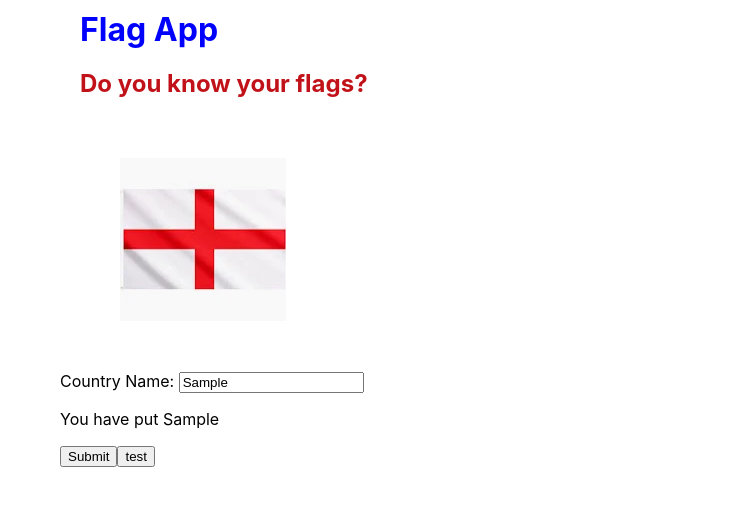
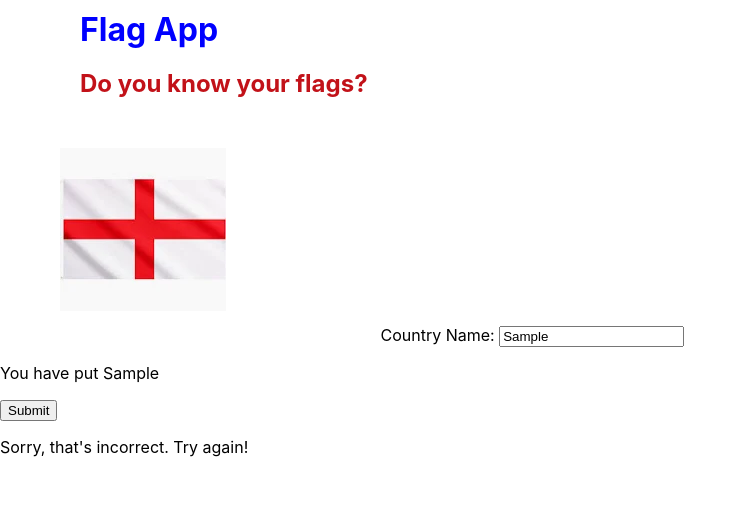
Before and after one commit to KMartinSA/Autotest, a React (Create React App) app: page / in a window 1280 px wide. Both pictures are taken after typing "Sample" into the empty fields and a click on the button "Submit". Shown: the top 506 px of the page, without its empty margins (0-747 px from the left). Built offline with nearby package versions, Linux system fonts and the light colour scheme.

Commit message:
Fixes some bugs for the start of the seminar

```diff
--- a/src/App.js
+++ b/src/App.js
@@ -1,4 +1,6 @@
 import './App.css';
+import Header from './components/Header';
+
 import france from './Images/France.jpg';
 import germany from './Images/Germany.jpg'
 import italy from './Images/Italy.jpg'
@@ -22,82 +24,38 @@ const flags = [ {src:france, value:'France'},
                 {src:china, value:'China'},
                 {src:cuba, value:'Cuba'},
                 {src:england, value:'England'}
-
               ];
-
-
 
 var randomObject = flags[Math.floor(Math.random() * flags.length)];
 
+function App() {
+  const [countryValue,setCountryValue] = useState ('');
+  const [isCorrect, setIsCorrect] = useState(null);
 
-
-function FlagImage() {
-  return (
-  <div class='Flag'>
-      <img src={randomObject.src} className="Flag" alt={randomObject.value} />
-        <p><Form/></p>
-    </div>
-
-
-  );
-
-
-}
-
-
-
-function Form() {
-  const [Country_Value,setCountryValue] = useState ('');
+  const handleSubmit = () => {
+    const answerIsCorrect = countryValue.toLowerCase() === randomObject.value.toLowerCase();
+    setIsCorrect(answerIsCorrect);
+    console.log(countryValue, randomObject.value.toLowerCase(), countryValue === randomObject.value.toLowerCase());
+  };
 
   return (
+    <div className='Input_Form'>
+      <Header/>
+      <img src={randomObject.src} className="Flag" alt={randomObject.value} />
+      <label classname='Country_Label'> Country Name: </label>
+      <input classname='Country_Input'placeholder='Type here' value={countryValue} onChange = {(e) => setCountryValue(e.target.value)}></input>
+      <p> You have put {countryValue}</p>
+      <button onClick={handleSubmit} className='Submit'>
+        Submit
+      </button>
 
-    <div classname='Input_Form'>
-      <label classname='Country_Label'> Country Name: </label>
-      <input classname='Country_Input'placeholder='Type here' value={Country_Value} onChange = {(e) => setCountryValue(e.target.value)}></input>
-      <p> You have put {Country_Value}</p>
-      <button onClick = {() => <Results value={Country_Value}/>} classname='Submit'>Submit </button>
-      <button onClick = {() => Test(Country_Value)} classname='Submit'>test </button>
-
-
+      {isCorrect !== null && (
+        <p className='Result_Message'>
+          {isCorrect ? "Correct! 🎉" : "Sorry, that's incorrect. Try again!"}
+        </p>
+      )}
     </div>
-
-  );
-
-}
-
-function Test({Country_Value}) {
-
-  return (
-  <div>
-
-  <p>Hello {Country_Value}</p>
-
-
-  </div>
   );
 }
 
-function Results({Country_Value}) {
-
-  return (
-  <div>
-
-  <p>Hello {Country_Value}</p>
-
-
-  </div>
-  );
-}
-
-function App() {
-  return (
-  <div>
-    <h1 class='header'>Flag App</h1>
-      <h2 class='slogan'>Do you know your flags? </h2>
-        <p1><FlagImage/></p1>
-  </div>
-  );
-}
-
-
 export default App;
--- /dev/null
+++ b/src/components/Header.js
@@ -0,0 +1,10 @@
+function Header() {
+    return (
+      <div>
+        <h1 className='header'>Flag App</h1>
+        <h2 className='slogan'>Do you know your flags?</h2>
+      </div>
+    );
+  }
+
+  export default Header;
```
Also changed, not shown: 1 other file (tests, documents, lock files or other folders).
